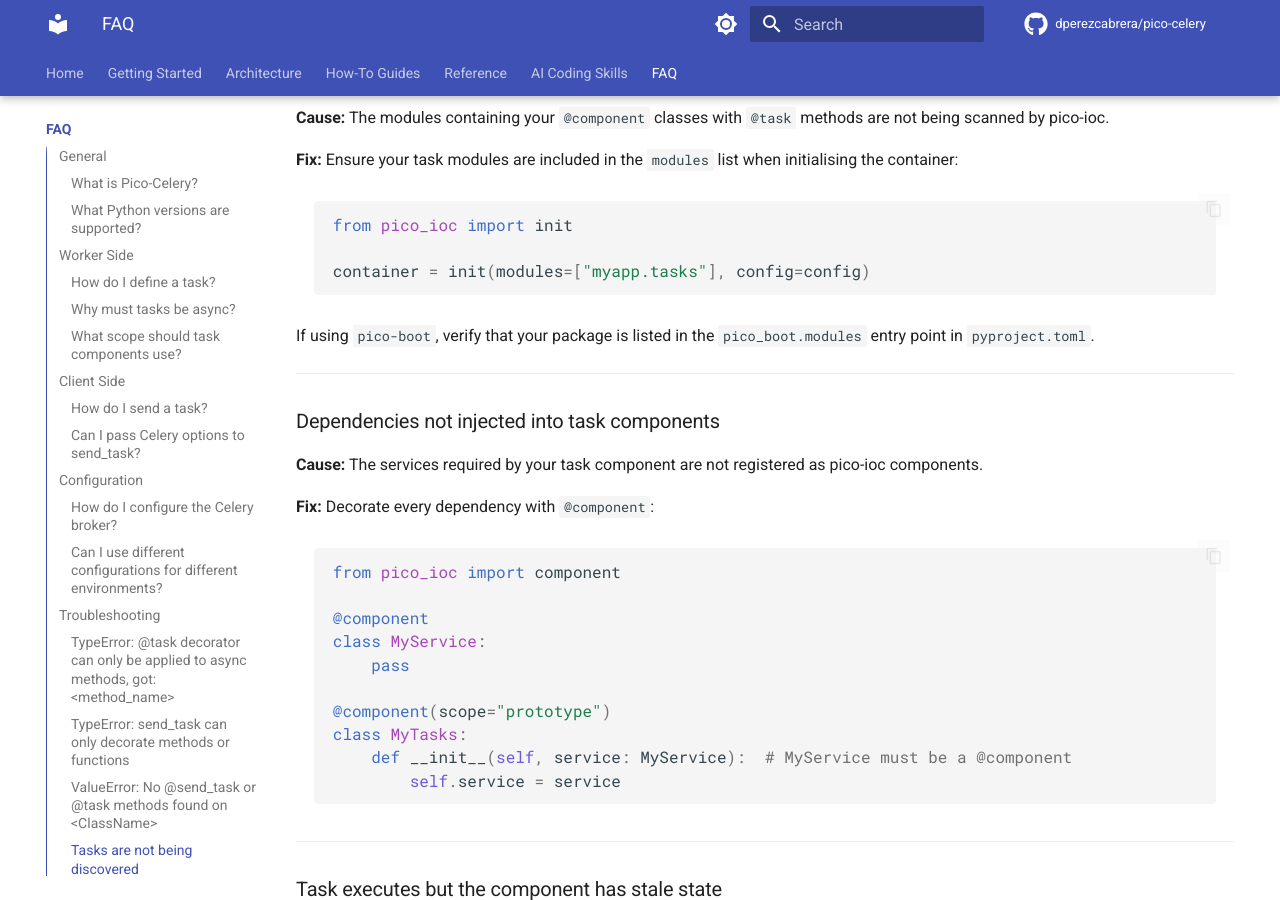
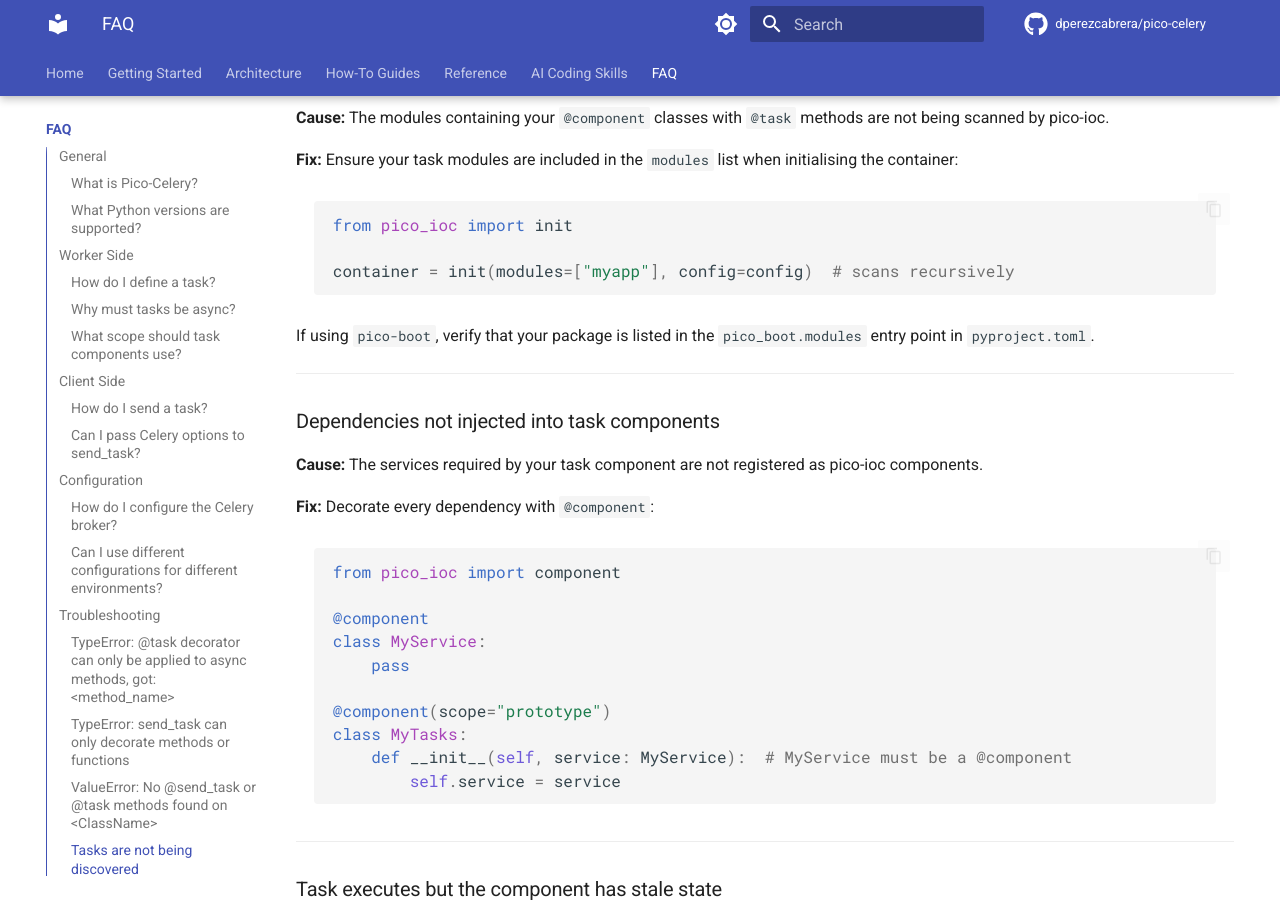
Before and after one commit to dperezcabrera/pico-celery, an MkDocs documentation site: the page built from docs/faq.md, in a window 1280 px wide and 900 px high, scrolled down 4379 px. Built offline with MkDocs 1.6.1 and Material for MkDocs 9.7.7, drawn with Linux system fonts in a browser that asks for light colours; comment, search, counter and statistics services are not loaded.

Commit message:
Update docs

````diff
--- a/docs/faq.md
+++ b/docs/faq.md
@@ -183,7 +183,7 @@ class MyClient:
 ```python
 from pico_ioc import init
 
-container = init(modules=["myapp.tasks"], config=config)
+container = init(modules=["myapp"], config=config)  # scans recursively
 ```
 
 If using `pico-boot`, verify that your package is listed in the `pico_boot.modules` entry point in `pyproject.toml`.
````
Also changed, not shown: docs/how-to/testing.md (+1 -1 lines).
